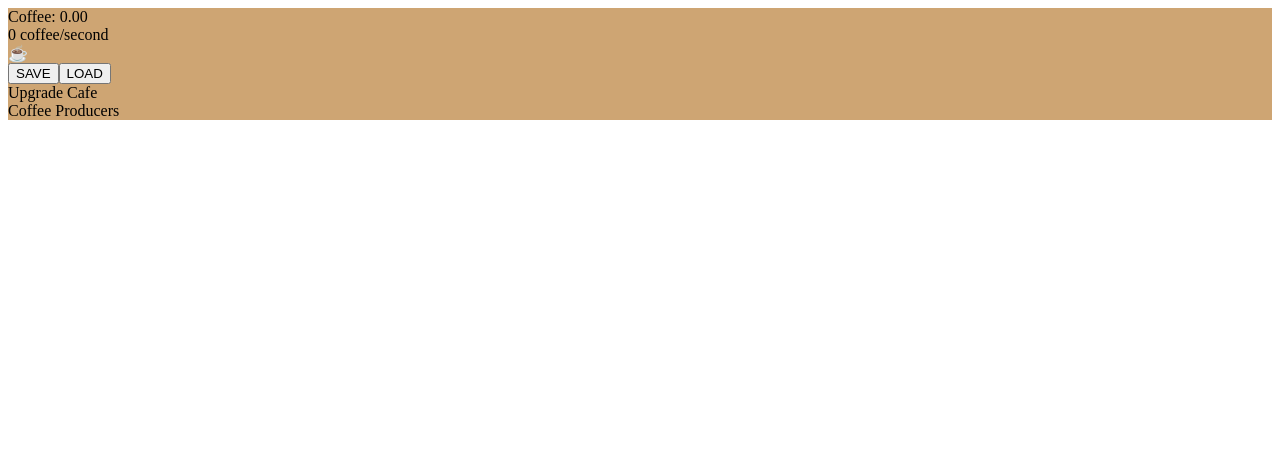
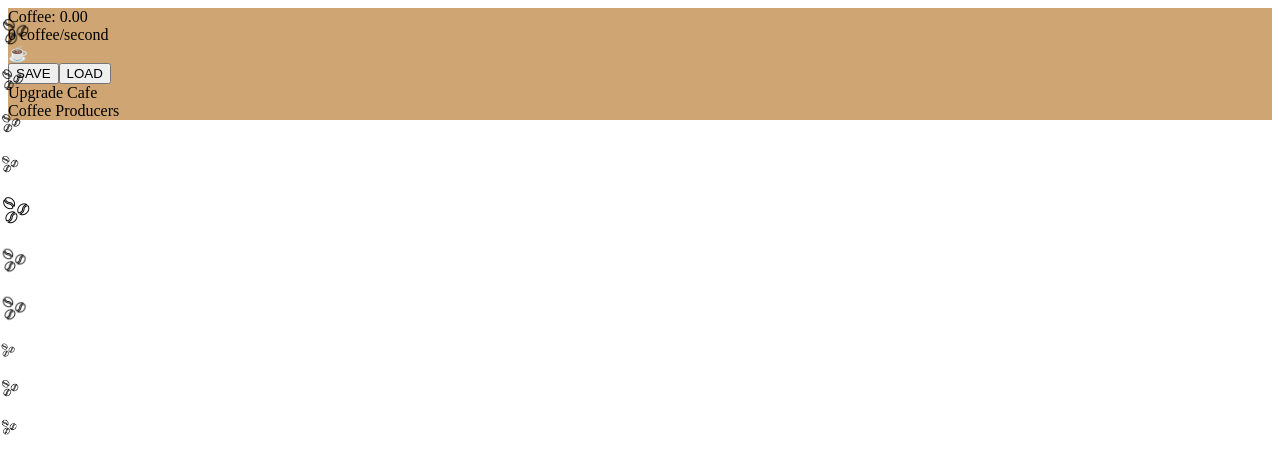
Before and after one commit to yvonneyangH/Coffee-game, a React app: page /#/ in a window 1280 px wide. Shown: the top 474 px of the page. Built offline with nearby package versions, Linux system fonts and the light colour scheme; the HTML template or start-up script is replaced by a standard one.

Commit message:
added Flake animation
added Flake animation

```diff
--- /dev/null
+++ b/src/Components/Coffee.js
@@ -0,0 +1,17 @@
+import React from 'react';
+import CoffeeFlake from './CoffeeFlake';
+
+const Coffee = () => {
+  const numFlakes = 10;
+  const coffeeFlakes = new Array(numFlakes).fill('');
+
+  return (
+    <div className='Coffee' style={{zIndex: 1, position: 'absolute', top: 0, left: 0, right: 0, bottom: 0 }}>
+      {coffeeFlakes.map((el, i) => (
+        <CoffeeFlake key={i} />
+      ))}
+    </div>
+  );
+};
+
+export default Coffee;
--- /dev/null
+++ b/src/Components/CoffeeFlake.js
@@ -0,0 +1,33 @@
+import React, { useState, useEffect } from 'react';
+
+const CoffeeFlake = () => {
+  const [animationDelay, setAnimationDelay] = useState('0s');
+  const [width, setWidth] = useState('20px');
+  const [height, setHeight] = useState('20px');
+  const generateRandomPosition = () => {
+    // Get a random horizontal position for the CoffeeFlake
+    const randomPosition = `${Math.random() * 100}%`;
+    return randomPosition;
+  };
+
+  useEffect(() => {
+    generateCoffeeFlake();
+  }, []);
+
+  const generateCoffeeFlake = () => {
+    const newDelay = `${(Math.random() * 16).toFixed(2)}s`;
+    const width = `${Math.floor(Math.random() * 17) + 16}px`;
+    const height= width;
+    setAnimationDelay(newDelay);
+    setWidth(width);
+    setHeight(height);
+  };
+
+  return (
+    <p className='CoffeeFlake' style={{ animationDelay,color:"grey"}}>
+      <img src={'static/img/coffee-bean.png'} className="white-content-image" style ={{width,height}}/>
+    </p>
+  );
+};
+
+export default CoffeeFlake;
--- a/src/Components/Game.js
+++ b/src/Components/Game.js
@@ -5,6 +5,7 @@ import Producers from './Producer';
 import CoffeeStore from './CoffeeStore';
 import RandomCoffee from './RandomCoffee';
 import UpgradeInfo from './UpgradeInfo';
+import Coffee from './Coffee';
 
 
 const Game = ()=> {
@@ -66,7 +67,7 @@ const Game = ()=> {
           dispatch(Tick());
           dispatch(RollDice());
           dispatch(BonusKill());
-        }, 100);
+        }, 1000);
 
         // Clean up the interval when the component unmounts
         return () => {
@@ -85,11 +86,14 @@ const Game = ()=> {
                 : {  backgroundImage: `url('${url}')`,backgroundSize: "cover", backgroundPosition: "center center" }
                 }
         >
+
             <div className="column">
                 <div className="container left">
+
                     <div className="counter-container">Coffee: <span id="coffee_counter">{coffee.coffee.toFixed(2)}</span></div>
                     <div className="cps-container"><span id="cps">{coffee.totalCPS}</span> coffee/second</div>
                     <RandomCoffee/>
+
                     <div id="big_coffee" onClick={handleClickCoffee}>☕️
                     { showCoffeePerClick&&
                         <span className="click-animation" style={{color:"white"}}>+{coffee.coffeePClick}</span>
@@ -99,7 +103,9 @@ const Game = ()=> {
                         <button className ='store' id ='save' onClick={saveLocal}>SAVE</button>
                         <button className ='store' id ='load' onClick={loadLocal}>LOAD</button>
                     </div>
+
                 </div>
+                <Coffee />
             </div>
 
             <div className="column">
@@ -113,6 +119,7 @@ const Game = ()=> {
                 </div>
             </div>
         </div>
+
     </div>
   );
 };
--- a/src/store/bonusCoffee.js
+++ b/src/store/bonusCoffee.js
@@ -5,7 +5,7 @@ const initialState={
     goldern_cup:[
         {
         id: 'goldencup',
-        life: 101,
+        life: 11,
         active: false,
         luckNumber: [1],
         positionX:0,
@@ -18,7 +18,7 @@ const bonusCoffeeSlice = createSlice({
     initialState,
     reducers:{
         RollDice:(state) => {
-            let dice = Math.floor(Math.random() * 100) + 1;
+            let dice = Math.floor(Math.random() * 3) + 1;
             // console.log("dice:",dice) //make this random number 1-100
             let x = Math.floor(Math.random()*71+15) ;
             let y = Math.floor(Math.random()*71+15) ;
--- a/static/styles.css
+++ b/static/styles.css
@@ -76,6 +76,7 @@ nav {
   transition: transform 0.2s ease-in-out;
   filter: drop-shadow(0 0 15px #fcefdfb0) drop-shadow(0 0 25px #fbf2e7c8);
   margin-top: 5rem;
+  z-index: 899;
 
 }
 #big_coffee:hover {
@@ -132,6 +133,7 @@ nav {
   height:10vh;
   margin-bottom:1rem;
   display: flex;
+  z-index: 800;
 
 }
 
@@ -141,6 +143,7 @@ nav {
   border: 3px rgb(255, 255, 255) solid;
   border-radius: 15px;
   box-shadow: 4px 4px 4px #5e554c;
+  z-index: 801;
 
 }
 
@@ -152,6 +155,7 @@ nav {
   display: flex;
   justify-content: space-between;
   background-color: #6d441d;
+  z-index: 10;
 }
 
 
@@ -323,3 +327,59 @@ div{
   /* pointer-events: none; Disables mouse events on the button */
   opacity: 0.5; /* Optionally reduce the opacity to visually indicate it's disabled */
 }
+
+/* .coffee-overlay {
+  position: absolute;
+  top: 0;
+  left: 50%;
+  right: 0;
+  bottom: 0;
+  You can adjust the background color and opacity
+
+  z-index: 999; Make sure it has a higher z-index than other elements to overlay them
+} */
+
+
+
+.Coffee{
+	display: flex;
+	justify-content: space-between;
+	margin: 0;
+	padding: 0;
+	overflow: hidden;
+	height: 60vh;
+}
+
+.CoffeeFlake {
+	display: inline-block;
+	width: 0.1%;
+	color: #FFFAFA;
+	opacity: 0;
+	font-size: 120px;
+	margin: 0;
+	padding: 0;
+	animation: fall 16s linear infinite;
+}
+
+@keyframes fall {
+	0% {
+		opacity: 0 ;
+
+	}
+
+	3% {
+		opacity: 0.9;
+	}
+  50% {
+    opacity:0.9;
+  }
+
+	100% {
+		transform: translate(0, 50vh);
+		opacity: 0;
+	}
+}
+
+.white-content-image {
+  filter: invert(100%);
+}
```
Also changed, not shown: static/img/coffee-bean.png (added).
